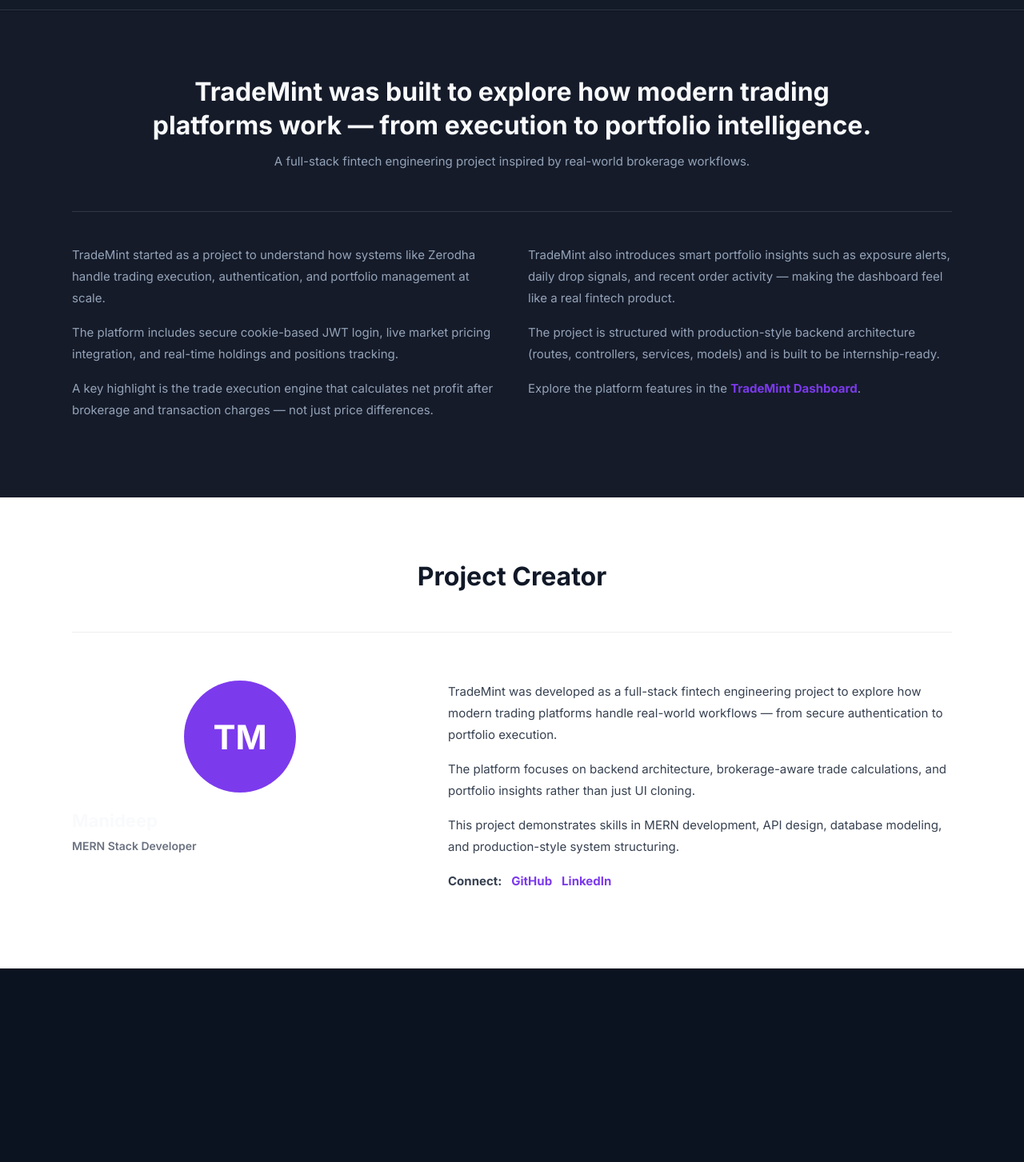
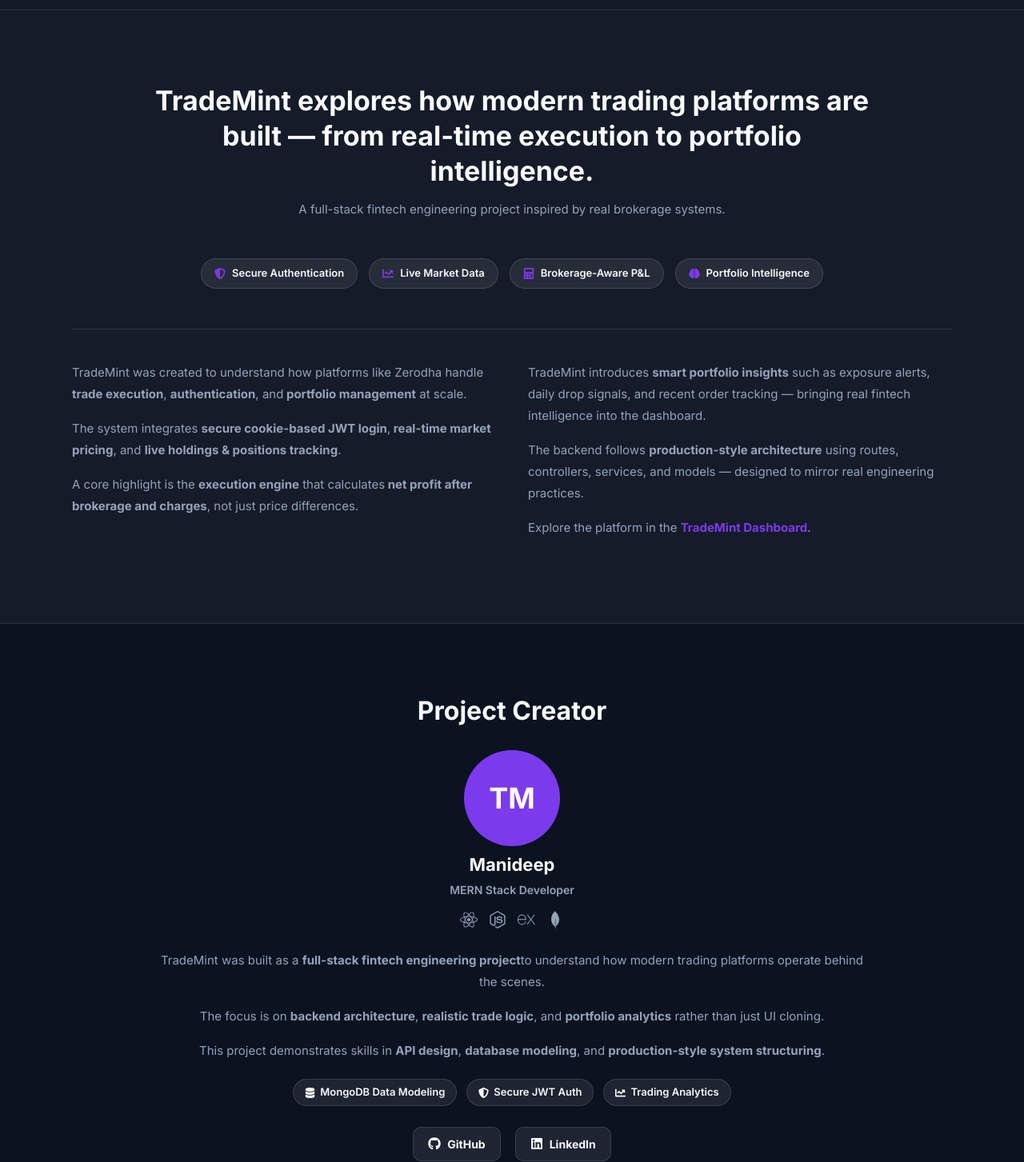
Before and after one commit to Manideepsainell/TradeMint, a React (Create React App) app in the folder dashboard/: page /about in a window 1280 px wide. Shown: the part 58-1511 px from the top of the page at 80% size. Before the commit the page ends 1269 px from the top, so only its background shows below. Built offline with nearby package versions, Linux system fonts and the light colour scheme; no server answers.

Commit message:
Enhance About page and project creator section - Rewrote About hero content - Added tech stack icons (React, Node, Express, MongoDB) - Improved creator profile layout and styling

```diff
--- a/dashboard/src/Landing_page/About/Hero.css
+++ b/dashboard/src/Landing_page/About/Hero.css
@@ -1,9 +1,9 @@
 /* ============================================================
-   ABOUT HERO — TradeMint Branding (Themed)
+   ABOUT HERO — TradeMint Branding
 ============================================================ */
 
 .about-hero-section {
-  padding: 80px 20px;
+  padding: 90px 20px;
   background: var(--card);
 }
 
@@ -19,7 +19,7 @@
 }
 
 .about-heading h1 {
-  font-size: 32px;
+  font-size: 34px;
   font-weight: 900;
   line-height: 1.3;
   color: var(--text);
@@ -33,13 +33,41 @@
   color: var(--muted);
 }
 
-/* Grid */
+/* Highlight Badges */
+.about-highlights {
+  margin-top: 30px;
+  display: flex;
+  justify-content: center;
+  gap: 14px;
+  flex-wrap: wrap;
+}
+
+.about-highlight {
+  display: flex;
+  align-items: center;
+  gap: 8px;
+  background: var(--soft);
+  border: 1px solid var(--border);
+  padding: 8px 16px;
+  border-radius: 999px;
+  font-size: 13px;
+  font-weight: 600;
+  color: var(--text);
+}
+
+.about-highlight svg {
+  color: var(--brand);
+  font-size: 14px;
+}
+
+/* Content Grid */
 .about-grid {
   display: grid;
   grid-template-columns: 1fr 1fr;
   gap: 40px;
   border-top: 1px solid var(--border);
   padding-top: 40px;
+  margin-top: 50px;
 }
 
 .about-grid p {
--- a/dashboard/src/Landing_page/About/Hero.js
+++ b/dashboard/src/Landing_page/About/Hero.js
@@ -1,65 +1,77 @@
 import React from "react";
 import "./Hero.css";
+import { FaShieldAlt, FaChartLine, FaCalculator, FaBrain } from "react-icons/fa";
 
 function Hero() {
   return (
     <section className="about-hero-section">
       <div className="about-hero-inner">
-        {/* ✅ Heading */}
+
+        {/* 🔹 Heading */}
         <div className="about-heading">
           <h1>
-            TradeMint was built to explore how modern trading platforms work —
-            from execution to portfolio intelligence.
+            TradeMint explores how modern trading platforms are built — from
+            real-time execution to portfolio intelligence.
           </h1>
 
           <p className="about-subtitle">
-            A full-stack fintech engineering project inspired by real-world
-            brokerage workflows.
+            A full-stack fintech engineering project inspired by real brokerage systems.
           </p>
         </div>
 
-        {/* ✅ Content Grid */}
+        {/* 🔹 Highlight Badges */}
+       {/* 🔹 Highlight Badges */}
+<div className="about-highlights">
+  <div className="about-highlight">
+    <FaShieldAlt /> Secure Authentication
+  </div>
+  <div className="about-highlight">
+    <FaChartLine /> Live Market Data
+  </div>
+  <div className="about-highlight">
+    <FaCalculator /> Brokerage-Aware P&L
+  </div>
+  <div className="about-highlight">
+    <FaBrain /> Portfolio Intelligence
+  </div>
+</div>
+
+
+        {/* 🔹 Content Grid */}
         <div className="about-grid">
-          {/* Left Column */}
           <div>
             <p>
-              TradeMint started as a project to understand how systems like
-              Zerodha handle trading execution, authentication, and portfolio
-              management at scale.
+              TradeMint was created to understand how platforms like Zerodha
+              handle <strong>trade execution</strong>, <strong>authentication</strong>, and
+              <strong> portfolio management</strong> at scale.
             </p>
 
             <p>
-              The platform includes secure cookie-based JWT login, live market
-              pricing integration, and real-time holdings and positions tracking.
+              The system integrates <strong>secure cookie-based JWT login</strong>,
+              <strong> real-time market pricing</strong>, and <strong>live holdings & positions tracking</strong>.
             </p>
 
             <p>
-              A key highlight is the trade execution engine that calculates net
-              profit after brokerage and transaction charges — not just price
-              differences.
+              A core highlight is the <strong>execution engine</strong> that calculates
+              <strong> net profit after brokerage and charges</strong>, not just price differences.
             </p>
           </div>
 
-          {/* Right Column */}
           <div>
             <p>
-              TradeMint also introduces smart portfolio insights such as exposure
-              alerts, daily drop signals, and recent order activity — making the
-              dashboard feel like a real fintech product.
+              TradeMint introduces <strong>smart portfolio insights</strong> such as
+              exposure alerts, daily drop signals, and recent order tracking —
+              bringing real fintech intelligence into the dashboard.
             </p>
 
             <p>
-              The project is structured with production-style backend
-              architecture (routes, controllers, services, models) and is built
-              to be internship-ready.
+              The backend follows <strong>production-style architecture</strong> using
+              routes, controllers, services, and models — designed to mirror real engineering practices.
             </p>
 
             <p>
-              Explore the platform features in the{" "}
-              <a href="/login" className="about-link">
-                TradeMint Dashboard
-              </a>
-              .
+              Explore the platform in the{" "}
+              <a href="/login" className="about-link">TradeMint Dashboard</a>.
             </p>
           </div>
         </div>
--- a/dashboard/src/Landing_page/About/Team.css
+++ b/dashboard/src/Landing_page/About/Team.css
@@ -3,13 +3,15 @@
 ============================================================ */
 
 .about-team-section {
-  padding: 80px 20px;
-  background: white;
+  padding: 90px 20px;
+  background: var(--bg);
+  border-top: 1px solid var(--border);
 }
 
 .about-team-inner {
-  max-width: 1100px;
+  max-width: 720px;
   margin: 0 auto;
+  text-align: center;
 }
 
 .team-title {
@@ -17,72 +19,147 @@
   font-size: 32px;
   font-weight: 900;
   margin-bottom: 50px;
-  color: #111827;
+  color: var(--text);
 }
-
-/* Grid */
-.team-grid {
-  display: grid;
-  grid-template-columns: 1fr 1.5fr;
-  gap: 50px;
-  border-top: 1px solid #eee;
-  padding-top: 60px;
-}
-
 /* Avatar */
 .team-avatar {
-  width: 140px;
-  height: 140px;
+  width: 120px;
+  height: 120px;
   border-radius: 50%;
   background: var(--brand);
   display: flex;
   align-items: center;
   justify-content: center;
-  font-size: 42px;
+  font-size: 36px;
   font-weight: 900;
   color: white;
-  margin: 0 auto;
+  margin: 20px auto 10px;
 }
 
 .team-name {
-  margin-top: 22px;
   font-size: 22px;
   font-weight: 800;
+  color: var(--text);
 }
 
 .team-role {
   font-size: 14px;
   font-weight: 600;
-  color: #6b7280;
+  color: var(--muted);
+  margin-top: 4px;
+}
+/* Tech Stack Icons */
+.team-tech {
+  margin-top: 14px;
+  display: flex;
+  gap: 14px;
+  justify-content: center;
+  font-size: 22px;
 }
 
-/* Right text */
+
+.team-tech svg {
+  color: var(--muted);
+  transition: 0.2s ease;
+}
+
+.team-tech svg:hover {
+  color: var(--brand);
+  transform: translateY(-2px);
+}
+.team-right {
+  margin-top: 26px;
+}
+
+/* Right Description */
 .team-right p {
   font-size: 15px;
   line-height: 1.8;
   margin-bottom: 16px;
-  color: #374151;
+  color: var(--muted);
 }
 
-/* Links */
+
 .team-links {
-  font-weight: 700;
+  margin-top: 26px;
+  display: flex;
+  gap: 18px;
+  justify-content: center;
+  flex-wrap: wrap;
 }
 
 .team-link {
-  margin-left: 12px;
+  display: inline-flex;
+  align-items: center;
+  gap: 8px;
+  padding: 10px 18px;
+  border-radius: 10px;
+  font-weight: 700;
+  font-size: 14px;
   text-decoration: none;
-  color: var(--brand);
+  transition: all 0.2s ease;
+  border: 1px solid var(--border);
+  background: var(--soft);
+  color: var(--text);
 }
 
+.team-link svg {
+  font-size: 16px;
+}
+
+/* Hover lift effect */
 .team-link:hover {
-  text-decoration: underline;
+  transform: translateY(-2px);
+  box-shadow: 0 6px 18px rgba(0,0,0,0.25);
 }
+
+/* Platform colors */
+.team-link.github:hover {
+  background: #111;
+  color: white;
+  border-color: #111;
+}
+
+.team-link.linkedin:hover {
+  background: #0A66C2;
+  color: white;
+  border-color: #0A66C2;
+}
+
 
 /* Responsive */
 @media (max-width: 900px) {
-  .team-grid {
-    grid-template-columns: 1fr;
+  .team-right {
     text-align: center;
   }
+
 }
+.about-team-inner {
+  max-width: 900px;
+  margin: 0 auto;
+  text-align: center;
+}
+.team-title {
+  margin-bottom: 30px;
+}
+
+.team-skills {
+  display: flex;
+  gap: 12px;
+  flex-wrap: wrap;
+  justify-content: center;
+  margin-top: 22px;
+}
+
+.team-skill {
+  display: flex;
+  align-items: center;
+  gap: 6px;
+  background: var(--soft);
+  border: 1px solid var(--border);
+  padding: 6px 14px;
+  border-radius: 999px;
+  font-size: 13px;
+  font-weight: 600;
+  color: var(--text);
+}
--- a/dashboard/src/Landing_page/About/Team.js
+++ b/dashboard/src/Landing_page/About/Team.js
@@ -1,53 +1,81 @@
 import React from "react";
-import './Team.css';
+import "./Team.css";
+import { FaReact, FaNodeJs, FaDatabase,FaShieldAlt,FaChartLine } from "react-icons/fa";
+import { SiExpress, SiMongodb } from "react-icons/si";
+import { FaGithub, FaLinkedin } from "react-icons/fa";
+
 function Team() {
   return (
    <section className="about-team-section">
   <div className="about-team-inner">
+
     <h1 className="team-title">Project Creator</h1>
 
-        <div className="team-grid">
-          {/* ✅ Left Profile */}
-          <div className="team-left">
-            <div className="team-avatar">
-              TM
-            </div>
+    {/* Avatar */}
+    <div className="team-avatar">TM</div>
 
     <h2 className="team-name">Manideep</h2>
     <p className="team-role">MERN Stack Developer</p>
+
+    {/* Tech Stack Icons */}
+    <div className="team-tech">
+      <FaReact title="React" />
+      <FaNodeJs title="Node.js" />
+      <SiExpress title="Express" />
+      <SiMongodb title="MongoDB" />
     </div>
 
-          {/* ✅ Right Description */}
+    {/* Description */}
     <div className="team-right">
       <p>
-              TradeMint was developed as a full-stack fintech engineering project
-              to explore how modern trading platforms handle real-world
-              workflows — from secure authentication to portfolio execution.
+        TradeMint was built as a <strong>full-stack fintech engineering project</strong>
+        to understand how modern trading platforms operate behind the scenes.
       </p>
 
       <p>
-              The platform focuses on backend architecture, brokerage-aware trade
-              calculations, and portfolio insights rather than just UI cloning.
+        The focus is on <strong>backend architecture</strong>, <strong>realistic trade logic</strong>,
+        and <strong>portfolio analytics</strong> rather than just UI cloning.
       </p>
 
       <p>
-              This project demonstrates skills in MERN development, API design,
-              database modeling, and production-style system structuring.
+        This project demonstrates skills in <strong>API design</strong>, <strong>database modeling</strong>,
+        and <strong>production-style system structuring</strong>.
       </p>
+    </div>
 
-            <p className="team-links">
-              Connect:
-              <a href="#" className="team-link">
+    {/* Skills Pills */}
+    <div className="team-skills">
+      <div className="team-skill"><FaDatabase /> MongoDB Data Modeling</div>
+      <div className="team-skill"><FaShieldAlt /> Secure JWT Auth</div>
+      <div className="team-skill"><FaChartLine /> Trading Analytics</div>
+    </div>
+
+    {/* Links */}
+   <div className="team-links">
+  <a
+    href="https://github.com/Manideepsainell"
+    target="_blank"
+    rel="noopener noreferrer"
+    className="team-link github"
+  >
+    <FaGithub />
     GitHub
   </a>
-              <a href="#" className="team-link">
+
+  <a
+    href="https://www.linkedin.com/in/manideep-sai-97681a330/"
+    target="_blank"
+    rel="noopener noreferrer"
+    className="team-link linkedin"
+  >
+    <FaLinkedin />
     LinkedIn
   </a>
-            </p>
 </div>
-        </div>
+
   </div>
 </section>
+
   );
 }
 
```
Lines whose indentation alone changed are shown as unchanged.
